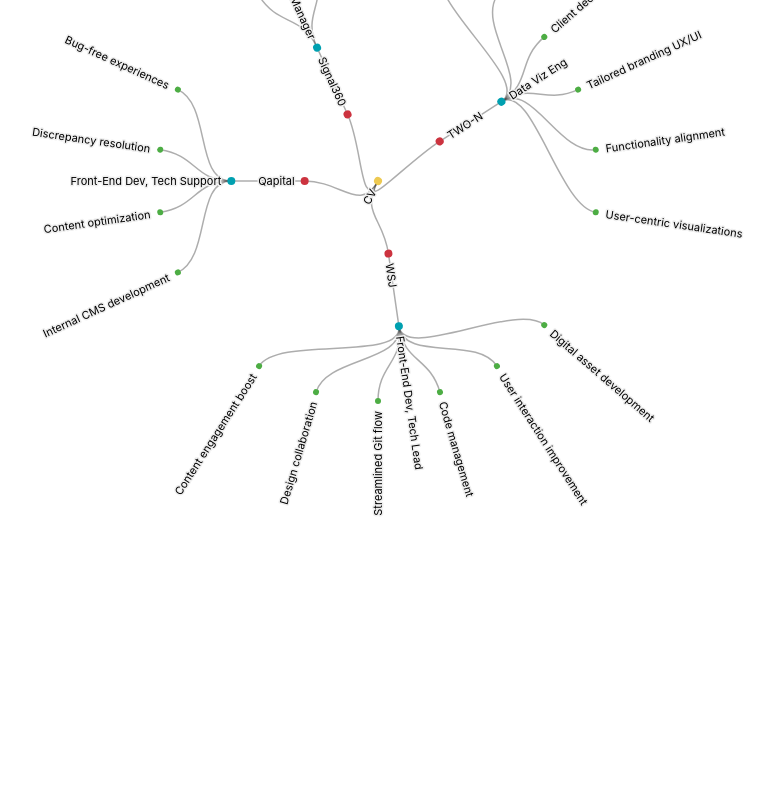
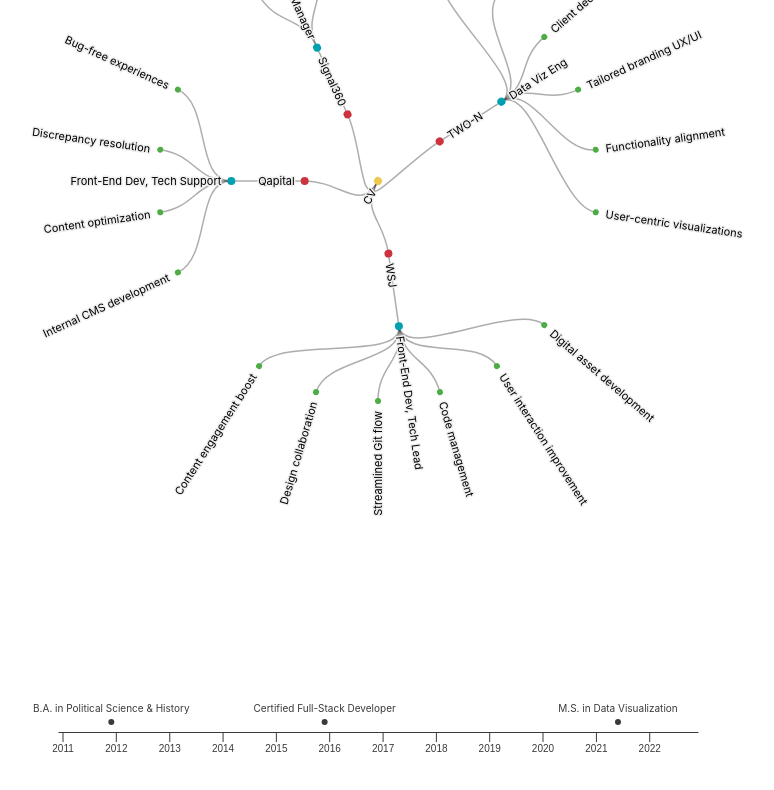
Before and after one commit to dmalary/dm_cv-react-d3, a React (Vite) app: page / in a window 1280 px wide. Shown: the part 838-1628 px from the top of the page, without its empty margins (262-1036 px from the left). Built offline with nearby package versions, Linux system fonts and the light colour scheme.

Commit message:
feat: add edu timeline

```diff
--- a/components/TimelineChart.jsx
+++ b/components/TimelineChart.jsx
@@ -1,26 +1,70 @@
 /* eslint-disable react/prop-types */
 import * as d3 from 'd3'
 
+import { useMemo, useEffect, useRef } from 'react'
+
 const TimeLineChart = ({ width, height, data, margin }) => {
-  console.log('data', data)
+  // console.log('data', data)
 
+  const axesRefs = useRef(null);
 
-  const xAxis = data.map((el, i) => {
+  const parsedData = useMemo(() => {
+    const parseDate = d3.timeParse('%m/%Y'); // 'MM/YYYY'
+
+    return data.map((d) => ({
+      ...d,
+      date_completed: parseDate(d.date_completed),
+    }));
+  }, [data]);
+  // console.log('parsedData', parsedData)
+
+  const xScale = useMemo(() => {
+    const dates = parsedData.map((d) => d.date_completed);
+    // console.log('dates', dates);
 
     return (
-      <g></g>
-    )
-  })
+    d3.scaleTime()
+      // .domain(d3.extent(dates))
+      .domain([d3.timeParse('%m/%Y')('12/2010'), d3.timeParse('%m/%Y')('12/2022')])
+      .range([margin, width - margin])
+  )}, [width, margin, parsedData])
 
-  const labels = data.map((el, i) => {
+  useEffect(() => {
+    const svgEl = d3.select(axesRefs.current);
+    svgEl.selectAll('*').remove();
 
-    return (
-      <g></g>
-    )
-  })
+    const xAxisGen = d3.axisBottom(xScale).tickSize(10).tickSizeOuter(0);
+
+    svgEl
+      .append('g')
+      .attr('class', 'x-axis')
+      .attr('color', '#3a3a3a')
+      .attr('transform', `translate(0, ${height - margin})`)
+      .call(xAxisGen);
+
+  }, [axesRefs, height, xScale, margin])
+
+  const labels = parsedData.map((d, i) => (
+    <g key={i} transform={`translate(${xScale(d.date_completed)}, ${height - margin - 10})`}>
+      <circle r={3} fill="#3a3a3a" />
+      <text
+        textAnchor="middle"
+        y={-10}
+        fontSize="10px"
+        fill="#3a3a3a"
+      >
+        {d.name}
+      </text>
+    </g>
+  ));
+
   return (
     <svg width={width} height={height}>
-      {xAxis}
+      <g
+        className={'axis-group'}
+        ref={axesRefs}
+        transform={`translate(0, 0)`}
+        />
       {labels}
     </svg>
   )
--- a/src/App.jsx
+++ b/src/App.jsx
@@ -38,7 +38,7 @@
           <RadialTreeChart width={specs.size.w} height={specs.size.h} data={expData[0]} margin={specs.margin.g} />
         </div>
         <div className='timeline-chart-container'>
-          <TimeLineChart width={specs.size.w} height={specs.size.h} data={eduData} margin={specs.margin.g} />
+          <TimeLineChart width={specs.size.w} height={specs.size.h/2.5} data={eduData} margin={specs.margin.g} />
         </div>
       </div>
     </>
```
